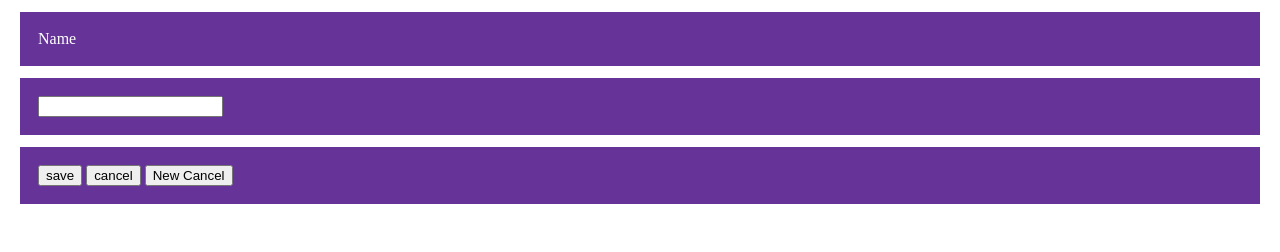
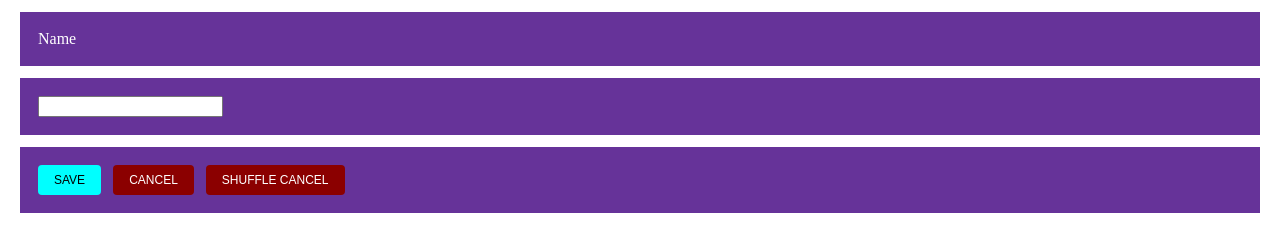
Before and after one commit to bcbrian/Starting-to-code, a website: page index.html in a window 1280 px wide. Drawn offline with Linux system fonts and the light colour scheme.

Commit message:
day three some classes

```diff
--- a/index.html
+++ b/index.html
@@ -1,5 +1,4 @@
 <style>
-
   div {
     background-color: rebeccapurple;
     margin: 12px;
@@ -7,21 +6,40 @@
     color: white;
   }
 
+  .btn {
+    background: darkgray;
+    border: none;
+    border-radius: 4px;
+    text-transform: uppercase;
+    font-size: 12px;
+    padding: 8px 16px 8px 16px;
+    margin: 0 8px 0 0;
+  }
+
+  .secondary {
+    background: darkred;
+    color: white;
+  }
+
+  .primary {
+    background: aqua;
+    color: black;
+  }
+
 </style>
 
 <script>
   const saveMessage = 'pepperoni pizza';
-  const cancelMessage = 'loser';
 
   const num = -123.09826345;
   const trueOrFalse = true;
   const falseOrTrue = false;
 
-  const animals = ['lion', 'tiger', 'trout'];
+  const cancelMsgs = ['loser', 'bummer', 'nope'];
 
   const message = {
     save: saveMessage,
-    cancel: cancelMessage,
+    cancel: cancelMsgs[0],
 
     getSaveMsg: function() {
       return this.save;
@@ -43,6 +61,12 @@
   function handleCancel(str) {
     console.log(str);
   }
+
+  function randomizeCancel() {
+    const randNum = Math.floor(Math.random() * 3);
+    const randMsg = cancelMsgs[randNum];
+    message.setCancelMsg(randMsg);
+  }
 </script>
 
 <div>Name</div>
@@ -52,7 +76,7 @@
 </div>
 
 <div>
-  <button onclick="handleClick(message.getSaveMsg())">save</button>
-  <button onclick="handleCancel(message.getCancelMsg())">cancel</button>
-  <button onclick="message.setCancelMsg('bummer')">New Cancel</button>
+  <button class="btn primary" onclick="handleClick(message.getSaveMsg())">save</button>
+  <button class="btn secondary" onclick="handleCancel(message.getCancelMsg())">cancel</button>
+  <button class="btn secondary" onclick="randomizeCancel()">shuffle cancel</button>
 </div>
```
Also changed, not shown: package.json (+2 -6 lines).
